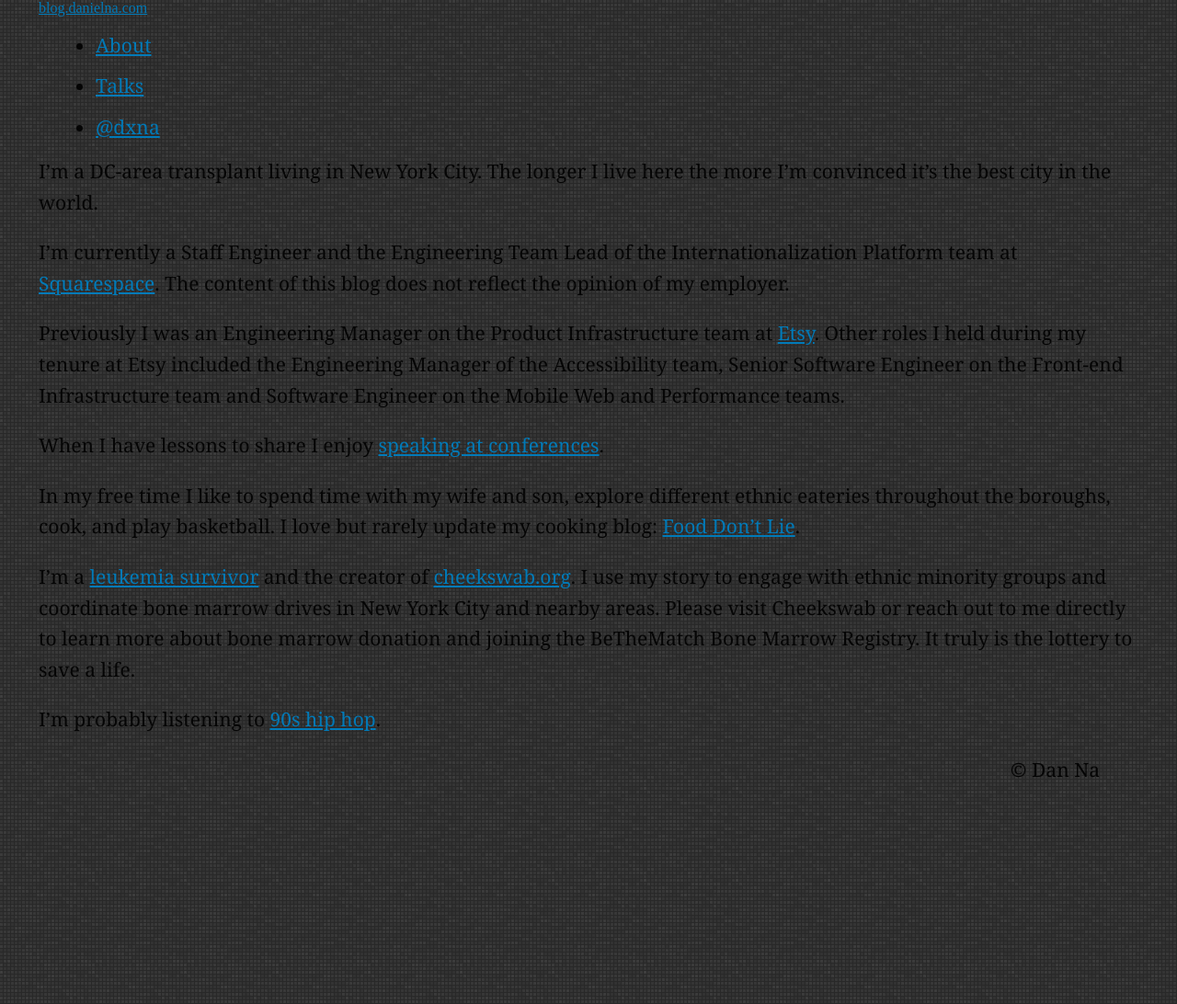
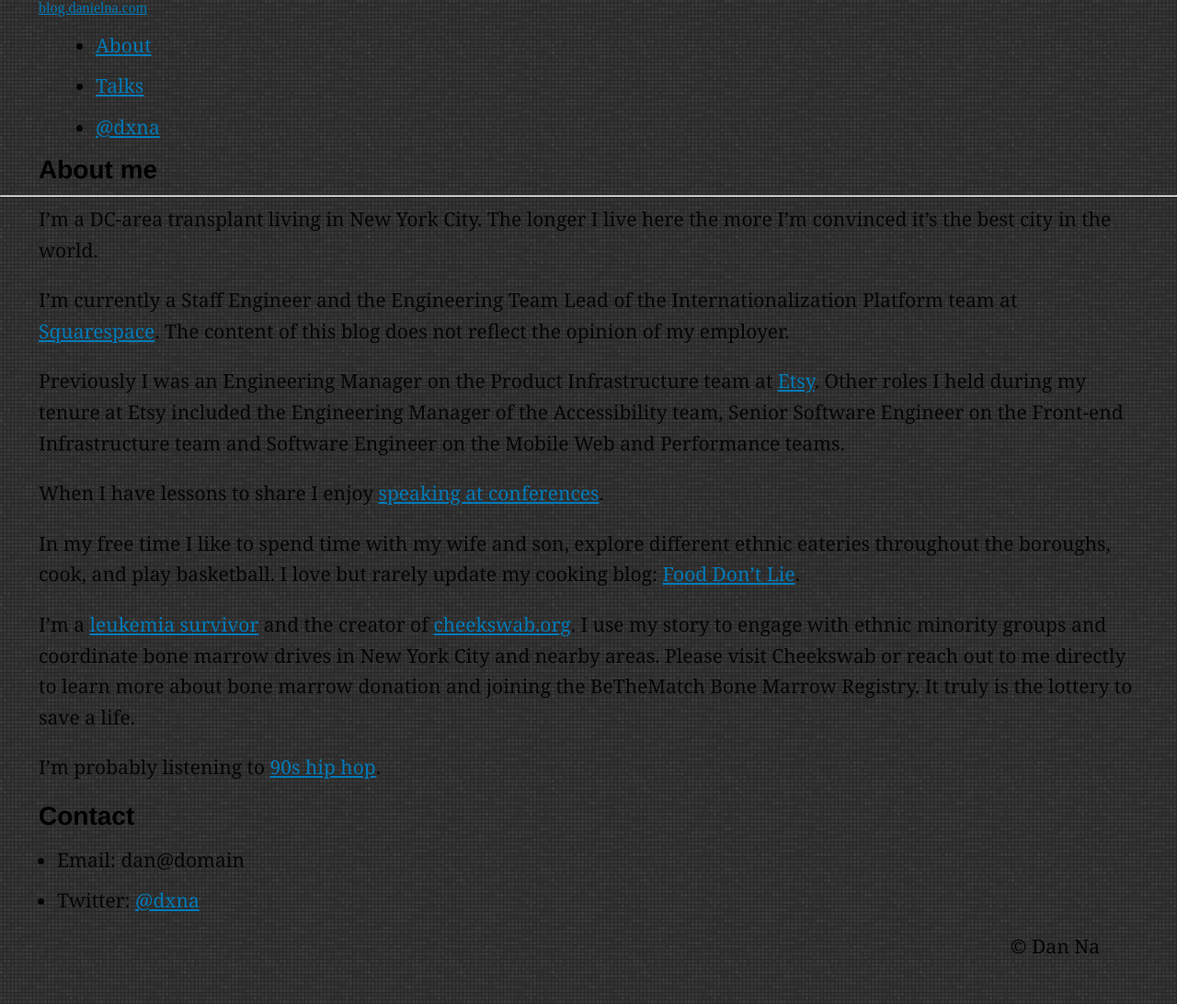
Before and after one commit to danielna/danielna.github.com, a Jekyll site: the page built from about.md, in a window 1280 px wide. Shown: the whole page at 92% size. Built offline with Jekyll 4.4.1, drawn with Linux system fonts in a browser that asks for light colours; before the commit the page ends 900 px from its top, so only the background shows below that.

Commit message:
Update about me with headings, contact info

```diff
--- a/about.md
+++ b/about.md
@@ -3,8 +3,12 @@
 title: About Dan | blog.danielna.com
 ---
 
-I'm a DC-area transplant living in New York City.
-The longer I live here the more I'm convinced it's the best city in the world.
+## About me
+
+---
+
+I'm a DC-area transplant living in New York City. The longer I live here the more
+I'm convinced it's the best city in the world.
 
 I'm currently a Staff Engineer and the Engineering Team Lead of the Internationalization
 Platform team at <a href="http://www.squarespace.com" target="_blank">Squarespace</a>.
@@ -30,3 +34,7 @@
 It truly is the lottery to save a life.
 
 I'm probably listening to <a href="https://www.youtube.com/watch?v=qA2_-eQ26tY&t=18s" target="_blank">90s hip hop</a>.
+
+## Contact
+* Email: dan@domain
+* Twitter: [@dxna](https://www.twitter.com/dxna)
```
